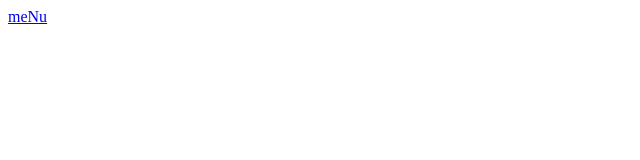
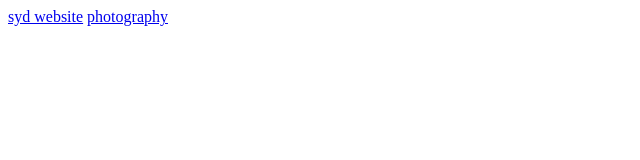
Before and after one commit to kevin2802/website, a plain HTML site: page index.html in a window 1280 px wide. Shown: the whole page, without its empty margins (0-640 px from the left). Drawn offline with Linux system fonts and the light colour scheme.

Commit message:
added photography.html

```diff
--- a/index.html
+++ b/index.html
@@ -1 +1,2 @@
-<a href="./me&u/index.html">meNu</a>
+<a href="./me&u/index.html">syd website</a>
+<a href="./photographyPortfolio/index.html">photography</a>
```
